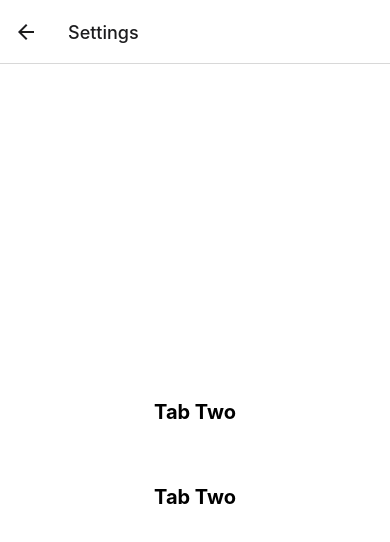
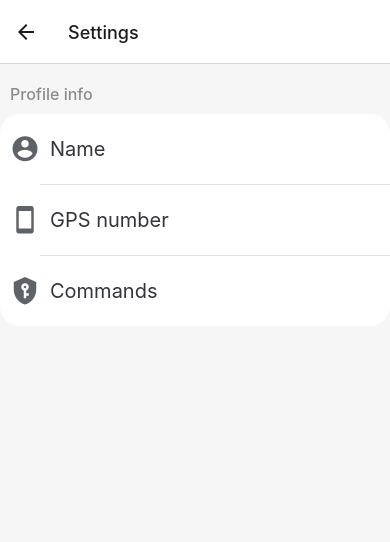
Before and after one commit to Suz8a/driver-go, a React Native app: screen /Settings in a window 390 px wide. Shown: the top 542 px of the page. Built offline with nearby package versions, Linux system fonts and the light colour scheme; what expo-linking would draw is missing.

Commit message:
add profileInfo section to Settings screen

```diff
--- a/screens/Settings.tsx
+++ b/screens/Settings.tsx
@@ -1,31 +1,75 @@
-import { StyleSheet, View } from "react-native";
+import {
+  Dimensions,
+  ScrollView,
+  StyleSheet,
+  TouchableOpacity,
+  View,
+} from "react-native";
 import { Text } from "../components/Themed";
+import { settings } from "../constants/Settings";
+import Icon from "react-native-vector-icons/MaterialCommunityIcons";
+
+const windowWidth = Dimensions.get("window").width;
 
 export default function Settings() {
   return (
-    <View style={styles.container}>
-      <Text style={styles.title}>Tab Two</Text>
-      <View style={styles.separator} />
-      <Text style={styles.title}>Tab Two</Text>
-    </View>
+    <ScrollView style={styles.container}>
+      <View>
+        <View style={styles.sectionTitleContainer}>
+          <Text style={styles.sectionTitle}>Profile info</Text>
+        </View>
+        <View style={styles.section}>
+          {settings.map(({ iconProps, route, title }, index) => (
+            <TouchableOpacity key={index}>
+              <View style={styles.settingOptionContainer}>
+                <Icon {...iconProps} />
+                <Text style={styles.title}>{title}</Text>
+              </View>
+              {index !== settings.length - 1 && (
+                <View style={styles.separator} />
+              )}
+            </TouchableOpacity>
+          ))}
+        </View>
+      </View>
+    </ScrollView>
   );
 }
 
 const styles = StyleSheet.create({
   container: {
-    flex: 1,
+    backgroundColor: "#f6f6f6",
+    paddingTop: 20,
+  },
+  sectionTitleContainer: {
+    marginLeft: 10,
+  },
+  sectionTitle: {
+    color: "#8C8D8B",
+    fontSize: 16,
+    fontWeight: "500",
+  },
+  section: {
+    backgroundColor: "white",
+    marginVertical: 10,
+    borderRadius: 20,
+  },
+  settingOptionContainer: {
+    display: "flex",
+    flexDirection: "row",
     alignItems: "center",
-    justifyContent: "center",
-    backgroundColor: "white",
+    marginVertical: 20,
+    marginHorizontal: 10,
   },
   title: {
     fontSize: 20,
-    fontWeight: "bold",
-    color: "black",
+    color: "#343539",
+    marginLeft: 10,
   },
   separator: {
-    marginVertical: 30,
     height: 1,
-    width: "80%",
+    width: windowWidth - 40,
+    backgroundColor: "#DEDEE4",
+    marginLeft: 40,
   },
 });
```
